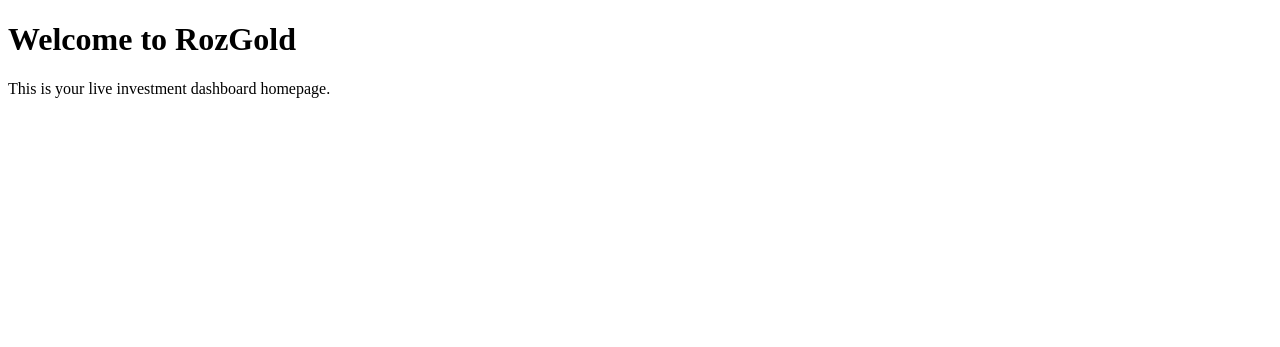
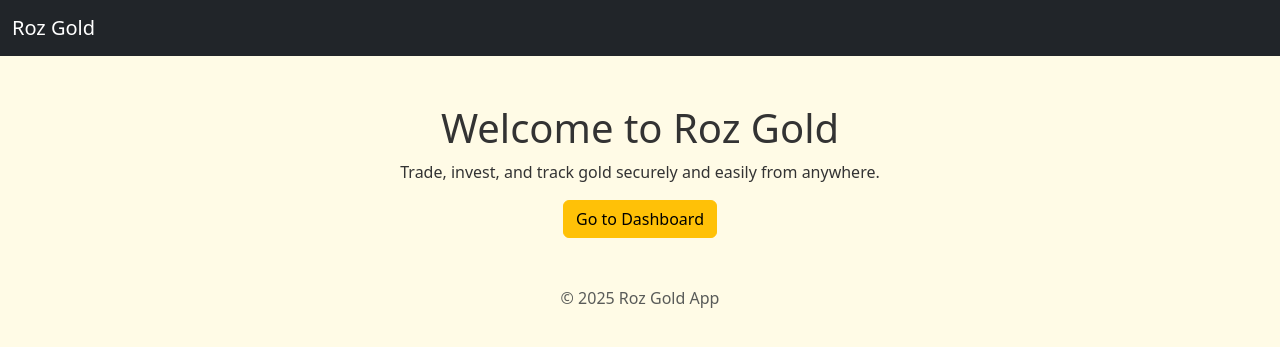
Before and after one commit to tradejuncki65/rozgold-clean, a Flask app: page / in a window 1280 px wide. Shown: the top 347 px of the page. Run offline with Flask 3, Linux system fonts and the light colour scheme.

Commit message:
Update index.html

```diff
--- a/templates/index.html
+++ b/templates/index.html
@@ -1,11 +1,26 @@
-<!-- index.html -->
 <!DOCTYPE html>
-<html>
+<html lang="en">
 <head>
-  <title>RozGold</title>
+  <meta charset="UTF-8">
+  <meta name="viewport" content="width=device-width, initial-scale=1">
+  <title>Roz Gold App</title>
+  <link rel="stylesheet" href="https://cdn.jsdelivr.net/npm/bootstrap@5.3.0/dist/css/bootstrap.min.css">
 </head>
-<body>
-  <h1>Welcome to RozGold</h1>
-  <p>This is your live investment dashboard homepage.</p>
+<body style="background-color:#fffbe6; color:#333;">
+  <nav class="navbar navbar-expand-lg navbar-dark bg-dark">
+    <div class="container-fluid">
+      <a class="navbar-brand" href="/">Roz Gold</a>
+    </div>
+  </nav>
+
+  <div class="container text-center mt-5">
+    <h1>Welcome to Roz Gold</h1>
+    <p>Trade, invest, and track gold securely and easily from anywhere.</p>
+    <a href="/dashboard" class="btn btn-warning">Go to Dashboard</a>
+  </div>
+
+  <footer class="text-center mt-5 mb-3 text-muted">
+    &copy; 2025 Roz Gold App
+  </footer>
 </body>
 </html>
```
